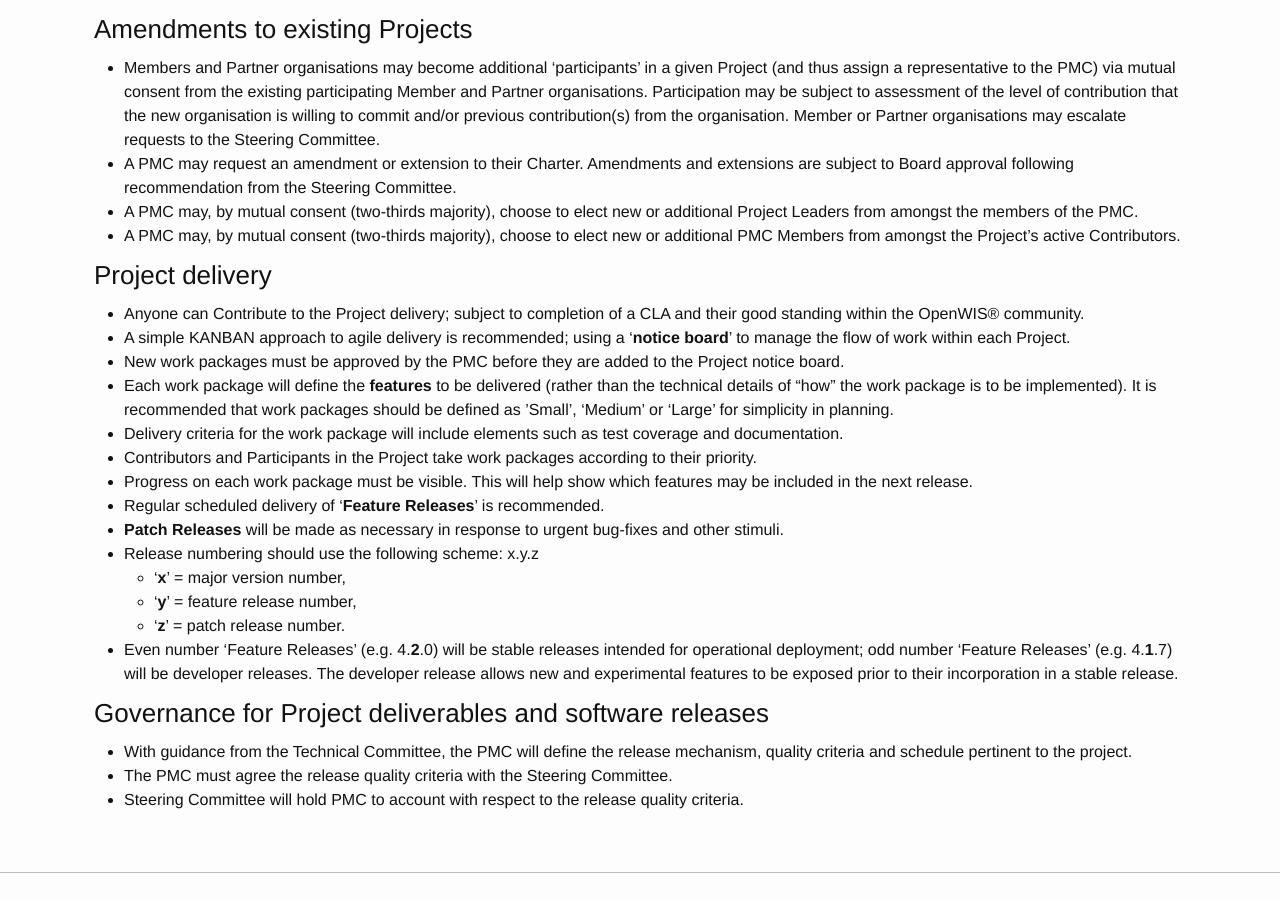
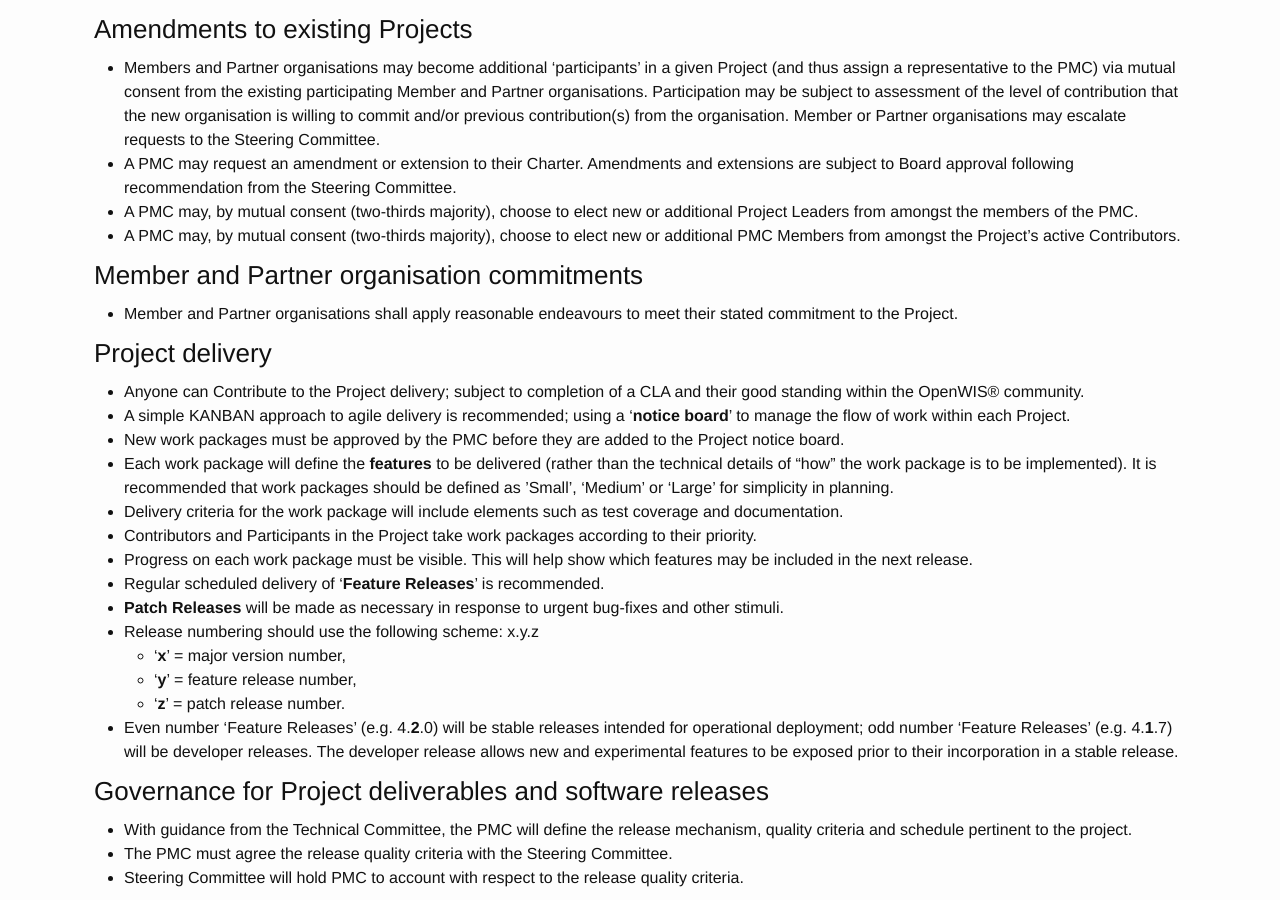
Before and after one commit to OpenWIS/openwis-documentation, a Jekyll site: the page built from _rules2/2016-03-11-OpenWIS-Project-Governance.md, in a window 1280 px wide and 900 px high, scrolled down 966 px. Built offline with Jekyll 4.4.1, drawn with Linux system fonts in a browser that asks for light colours.

Commit message:
reasonable endeavours to meet commitments

```diff
--- a/_rules2/2016-03-11-OpenWIS-Project-Governance.md
+++ b/_rules2/2016-03-11-OpenWIS-Project-Governance.md
@@ -29,6 +29,9 @@ This document describes the governance regime for Projects of the OpenWIS&reg; A
 - A PMC may, by mutual consent (two-thirds majority), choose to elect new or additional Project Leaders from amongst the members of the PMC.
 - A PMC may, by mutual consent (two-thirds majority), choose to elect new or additional PMC Members from amongst the Project’s active Contributors.
 
+### Member and Partner organisation commitments
+- Member and Partner organisations shall apply reasonable endeavours to meet their stated commitment to the Project.
+
 ### Project delivery
 - Anyone can Contribute to the Project delivery; subject to completion of a CLA and their good standing within the OpenWIS&reg; community.
 - A simple KANBAN approach to agile delivery is recommended; using a ‘**notice board**’ to manage the flow of work within each Project.
```
